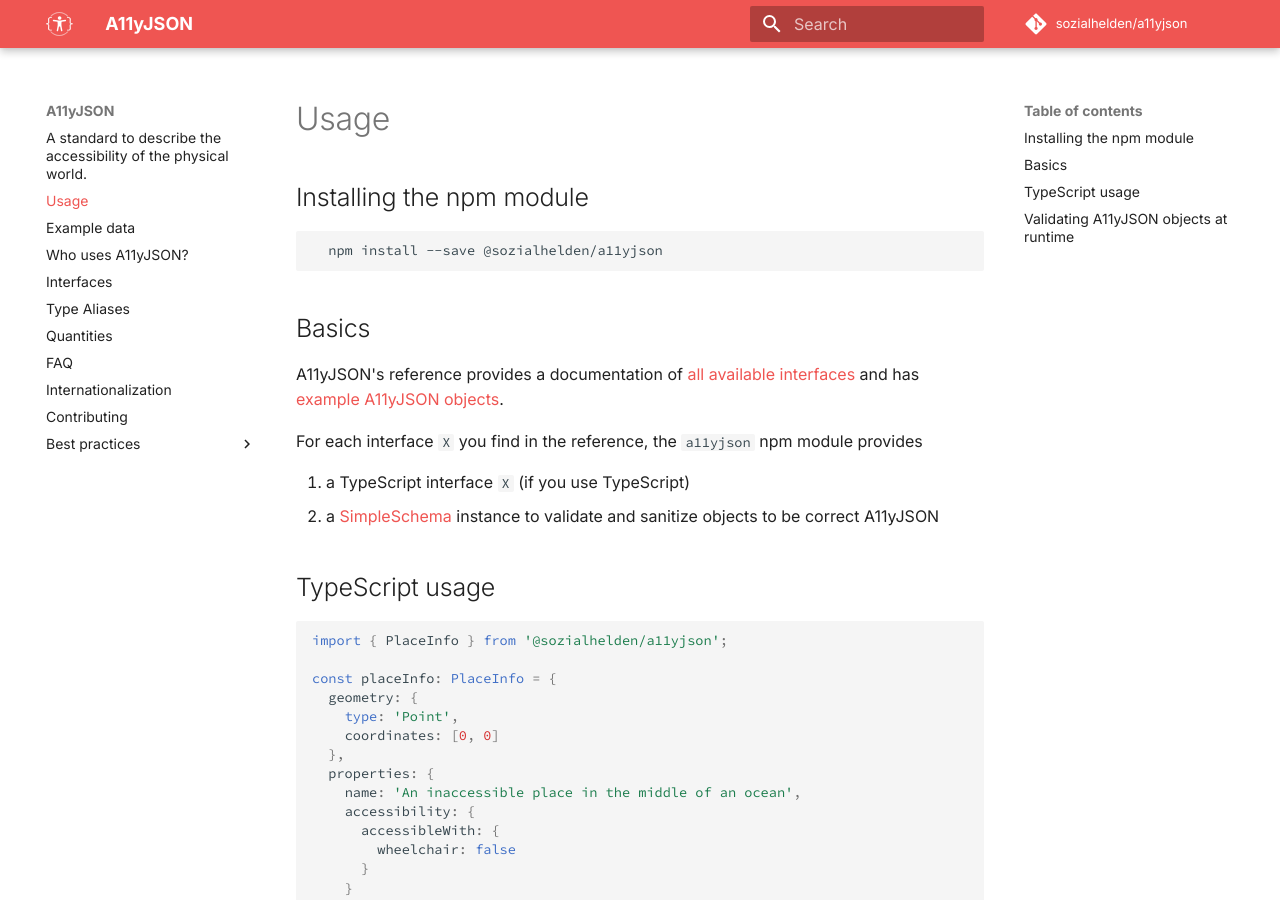
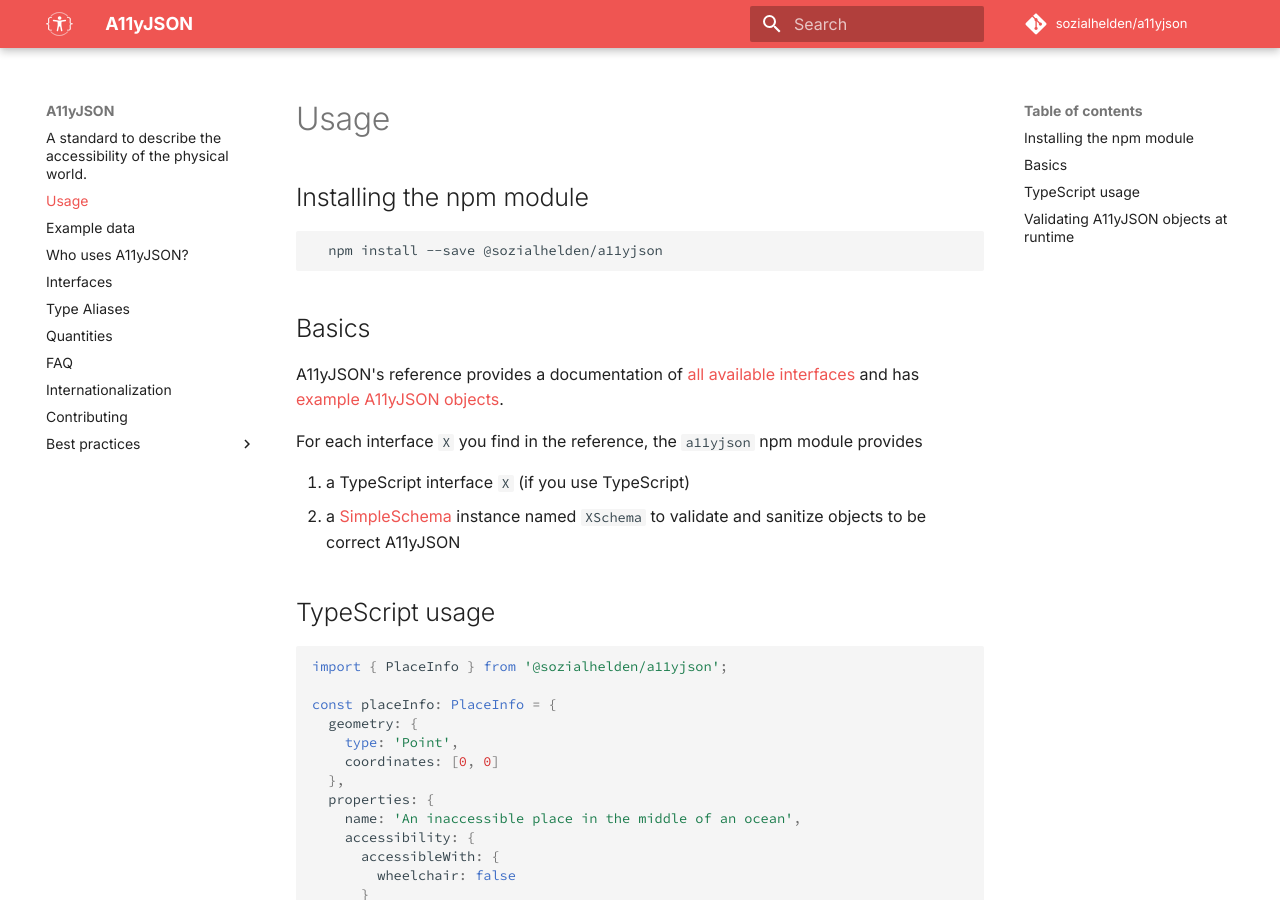
Before and after one commit to sozialhelden/a11yjson, an MkDocs documentation site: the page built from docs/0-usage.md, in a window 1280 px wide and 900 px high. Built offline with MkDocs 1.6.1 and Material for MkDocs 9.7.7, drawn with Linux system fonts in a browser that asks for light colours; comment, search, counter and statistics services are not loaded.

Commit message:
Mini documentation fix in `0-usage.md`

```diff
--- a/docs/0-usage.md
+++ b/docs/0-usage.md
@@ -13,7 +13,7 @@ A11yJSON's reference provides a documentation of [all available interfaces](./3-
 For each interface `X` you find in the reference, the `a11yjson` npm module provides
 
 1. a TypeScript interface `X` (if you use TypeScript)
-2. a [SimpleSchema](https://www.npmjs.com/package/simpl-schema) instance to validate and sanitize objects to be correct A11yJSON
+2. a [SimpleSchema](https://www.npmjs.com/package/simpl-schema) instance named `XSchema` to validate and sanitize objects to be correct A11yJSON
 
 ## TypeScript usage
 
```
